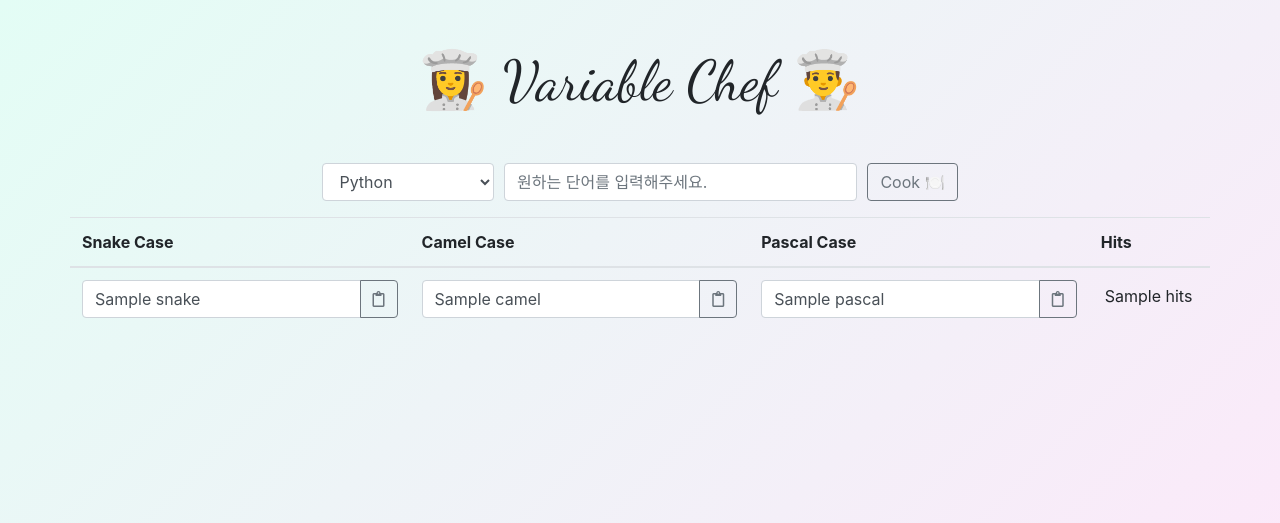
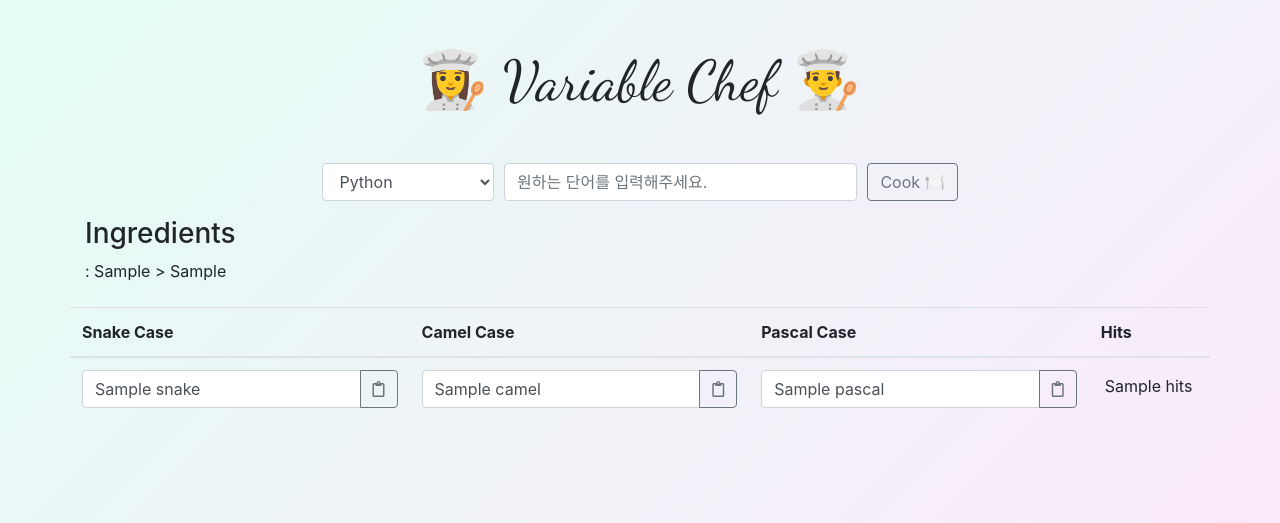
Before and after one commit to jiwookseo/variable_chef, a Django app: template store/templates/store/index.html in a window 1280 px wide. Shown: the top 523 px of the page. Run offline with Django 3.2, Linux system fonts and the light colour scheme; the template is opened without the code that fills it: most values are stand-ins (such as "Sample title", 1, 10 or a date in 2020); some libraries are stand-ins or nearby versions.

Commit message:
Update templates, include ingredients component to index

```diff
--- a/store/templates/store/index.html
+++ b/store/templates/store/index.html
@@ -2,5 +2,6 @@
 {% block content %}
 <h1 id="title" class="display-4 text-center my-5">👩‍🍳 Variable Chef 👨‍🍳</h1>
 {% include 'store/input.html' %}
+{% include 'store/ingredient.html' %}
 {% include 'store/variables.html' %}
 {% endblock %}
--- /dev/null
+++ b/store/templates/store/ingredient.html
@@ -0,0 +1,6 @@
+{% if var_set %}
+  <div class="mb-4">
+    <h3 id="ingredient">Ingredients</h3>
+    <p>: {{ var_set.0.word.kr_word }} > {{ var_set.0.word.en_word }}</p>
+  </div>
+{% endif %}
```
